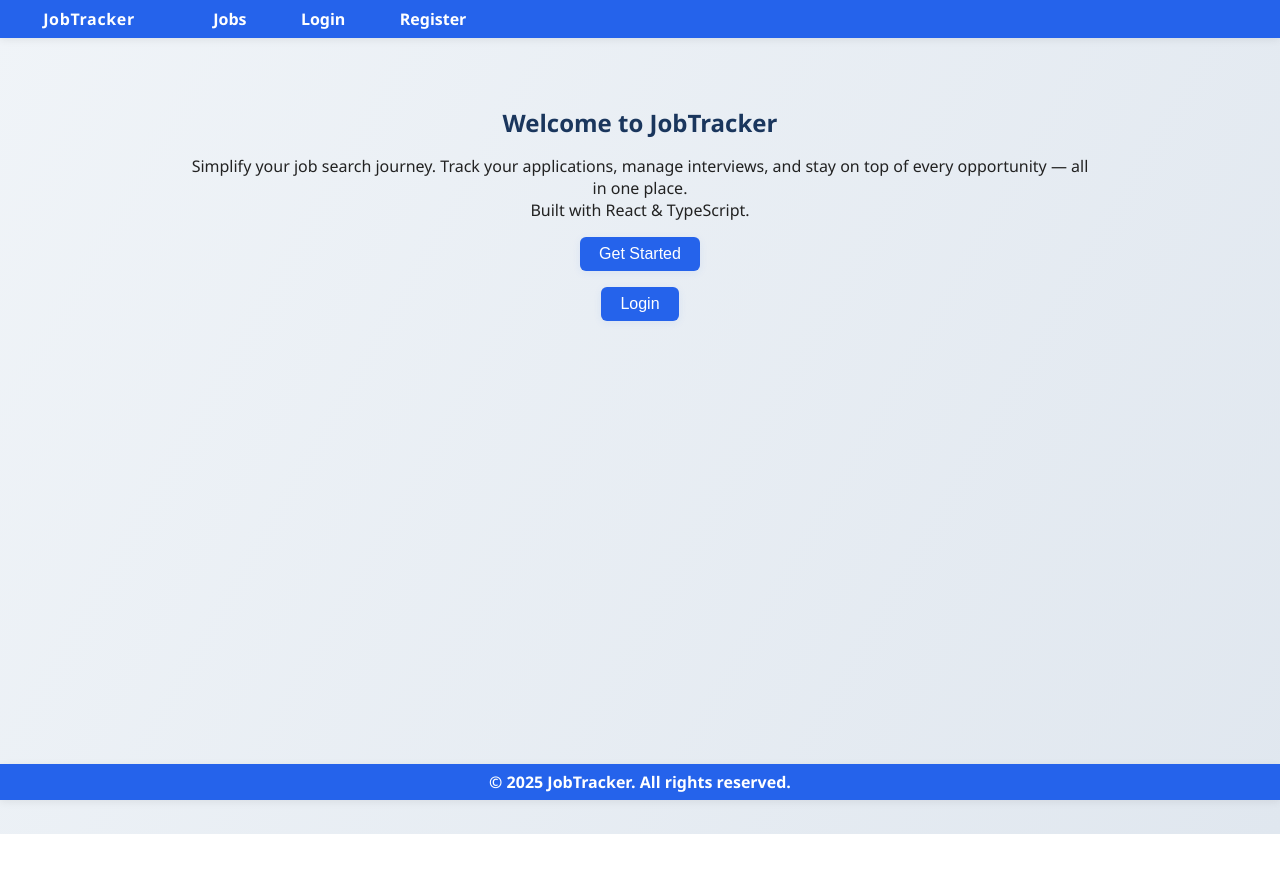
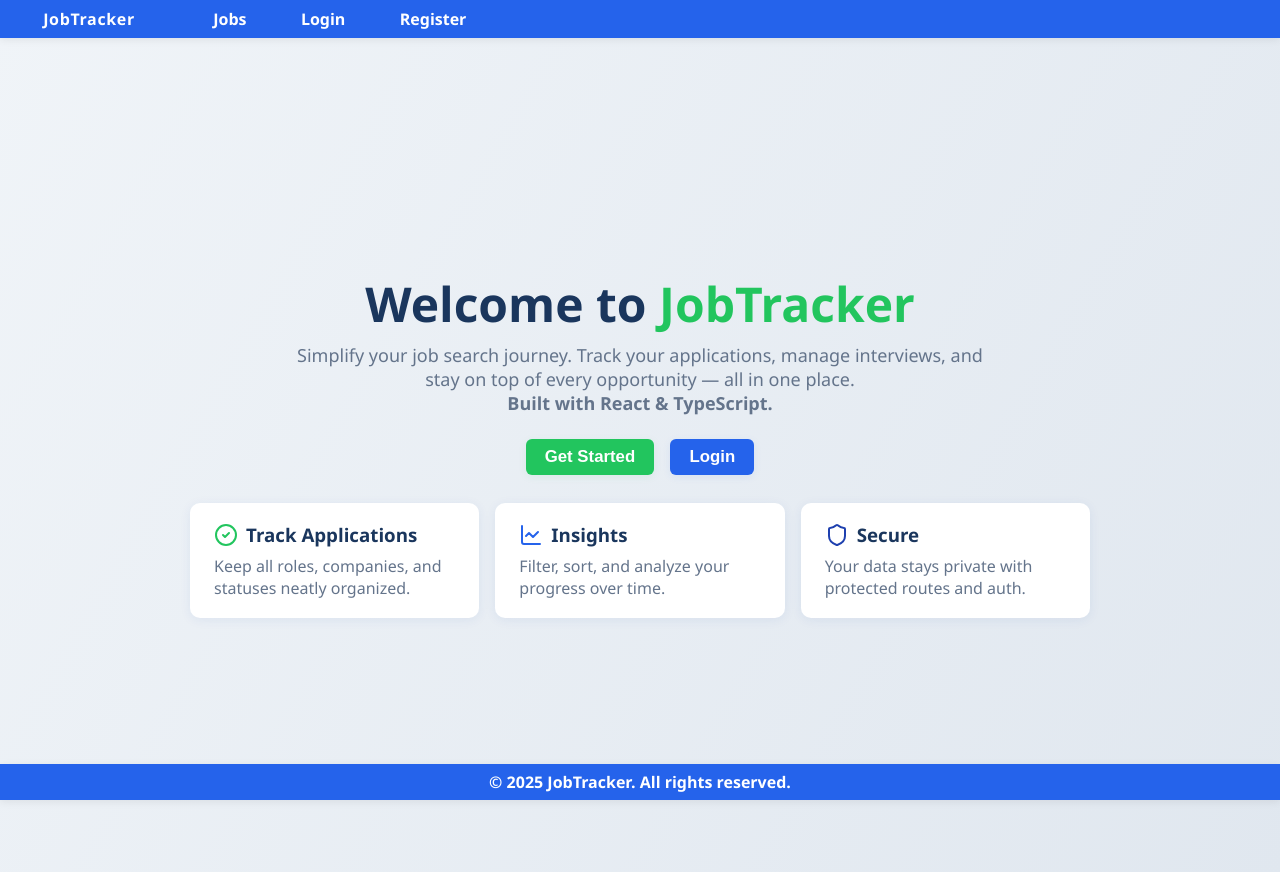
Before and after one commit to Mluleki23/Task-3---ReactTS-Job-Application-Tracker, a React (Vite) app: page / in a window 1280 px wide. Shown: the top 872 px of the page. Before the commit the page ends 834 px from the top, so only its background shows below. Built offline with nearby package versions, Linux system fonts and the light colour scheme.

Commit message:
improve stylying on my landing page

```diff
--- a/src/Pages/Landing.tsx
+++ b/src/Pages/Landing.tsx
@@ -1,42 +1,90 @@
-import React from "react";
 import { Link } from "react-router-dom";
+import { CheckCircle2, LineChart, Shield } from "lucide-react";
 
 export default function Landing() {
   return (
-    <main className="flex flex-col items-center justify-center min-h-screen bg-gradient-to-b from-blue-50 to-white text-center px-6">
-      <section className="max-w-2xl">
+    <main
+      className="text-center"
+      style={{
+        minHeight: "calc(100vh - 96px)",
+        display: "flex",
+        flexDirection: "column",
+        justifyContent: "center",
+        alignItems: "center",
+        padding: "2rem 1rem",
+      }}
+    >
+      <section style={{ maxWidth: 980, width: "100%" }}>
         {/* Title */}
-        <h1 className="text-5xl font-extrabold mb-4 text-blue-600">
-          Welcome to <span className="text-green-500">JobTracker</span>
+        <h1
+          className="font-bold mb-4"
+          style={{
+            fontSize: "3rem",
+            lineHeight: 1.1,
+            color: "#1a365d",
+            marginBottom: "0.75rem",
+          }}
+        >
+          Welcome to <span style={{ color: "#22c55e" }}>JobTracker</span>
         </h1>
 
         {/* Description */}
-        <p className="text-lg text-gray-600 mb-8 leading-relaxed">
-          Simplify your job search journey. Track your applications, manage
-          interviews, and stay on top of every opportunity — all in one place.
+        <p
+          className="text-gray-500"
+          style={{ fontSize: "1.125rem", margin: "0 auto 1.5rem", maxWidth: 720 }}
+        >
+          Simplify your job search journey. Track your applications, manage interviews,
+          and stay on top of every opportunity — all in one place.
           <br />
-          <span className="font-semibold text-gray-700">
-            Built with React & TypeScript.
-          </span>
+          <span className="font-bold">Built with React & TypeScript.</span>
         </p>
 
         {/* Buttons */}
-        <div className="flex flex-col sm:flex-row gap-4 justify-center">
+        <div className="flex gap-4" style={{ justifyContent: "center", marginBottom: 28 }}>
           <Link to="/register">
-            <button className="px-6 py-3 bg-green-500 text-white rounded-lg text-lg font-semibold shadow-md hover:bg-green-600 transition duration-300">
+            <button className="btn-green" style={{ fontWeight: 600, fontSize: "1.05rem" }}>
               Get Started
             </button>
           </Link>
           <Link to="/login">
-            <button className="px-6 py-3 bg-blue-600 text-white rounded-lg text-lg font-semibold shadow-md hover:bg-blue-700 transition duration-300">
+            <button className="btn" style={{ fontWeight: 600, fontSize: "1.05rem" }}>
               Login
             </button>
           </Link>
         </div>
+
+        <div className="flex flex-row gap-4" style={{ flexWrap: "wrap", justifyContent: "center" }}>
+          <div className="card" style={{ flex: "1 1 240px", maxWidth: 300, textAlign: "left" }}>
+            <div className="flex gap-2" style={{ alignItems: "center", marginBottom: 8 }}>
+              <CheckCircle2 color="#22c55e" />
+              <h3 className="font-bold" style={{ margin: 0 }}>Track Applications</h3>
+            </div>
+            <p className="text-gray-500" style={{ margin: 0 }}>
+              Keep all roles, companies, and statuses neatly organized.
+            </p>
+          </div>
+          <div className="card" style={{ flex: "1 1 240px", maxWidth: 300, textAlign: "left" }}>
+            <div className="flex gap-2" style={{ alignItems: "center", marginBottom: 8 }}>
+              <LineChart color="#2563eb" />
+              <h3 className="font-bold" style={{ margin: 0 }}>Insights</h3>
+            </div>
+            <p className="text-gray-500" style={{ margin: 0 }}>
+              Filter, sort, and analyze your progress over time.
+            </p>
+          </div>
+          <div className="card" style={{ flex: "1 1 240px", maxWidth: 300, textAlign: "left" }}>
+            <div className="flex gap-2" style={{ alignItems: "center", marginBottom: 8 }}>
+              <Shield color="#1e40af" />
+              <h3 className="font-bold" style={{ margin: 0 }}>Secure</h3>
+            </div>
+            <p className="text-gray-500" style={{ margin: 0 }}>
+              Your data stays private with protected routes and auth.
+            </p>
+          </div>
+        </div>
       </section>
 
       {/* Decorative footer text */}
-
     </main>
   );
 }
```
